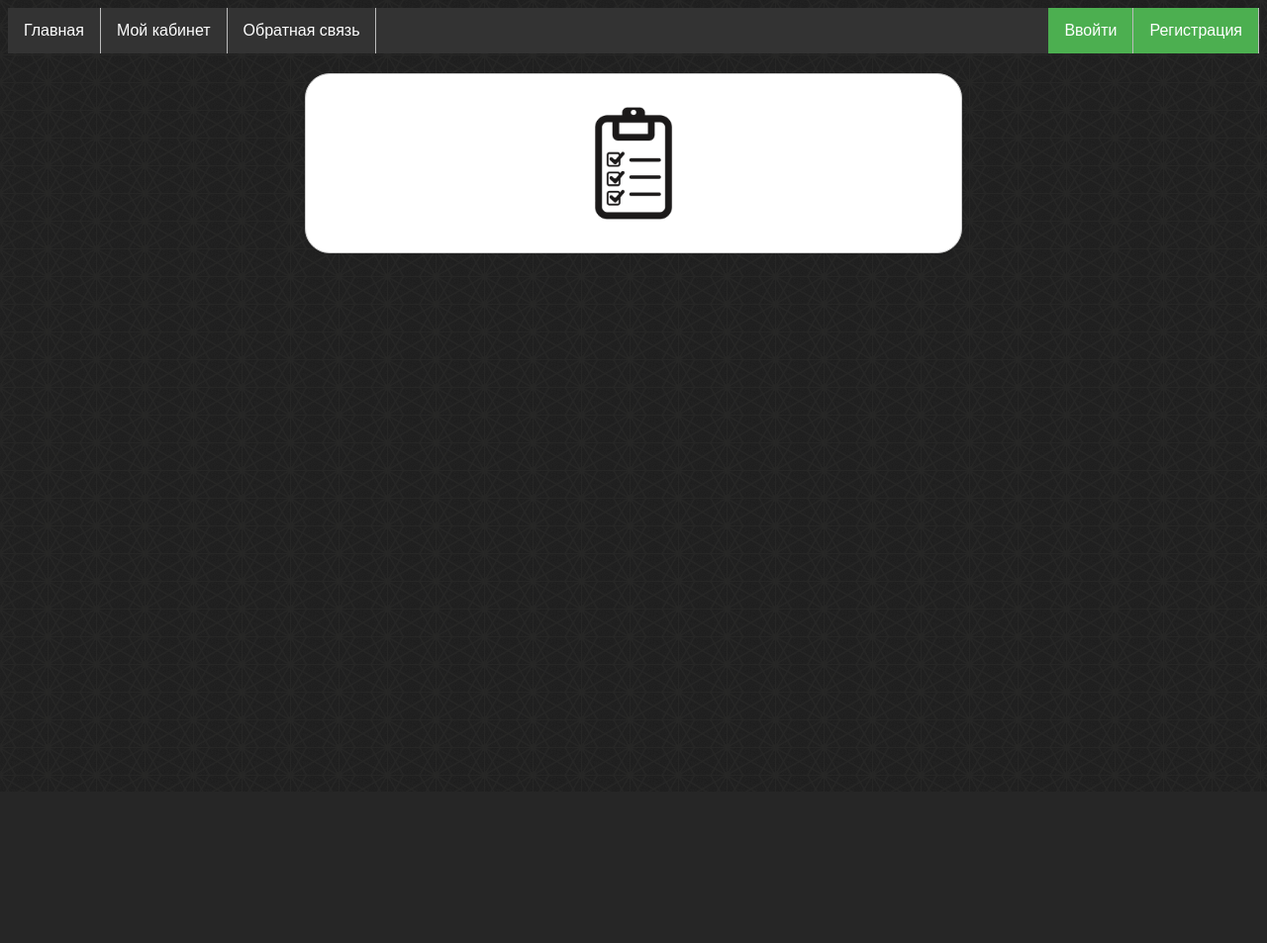
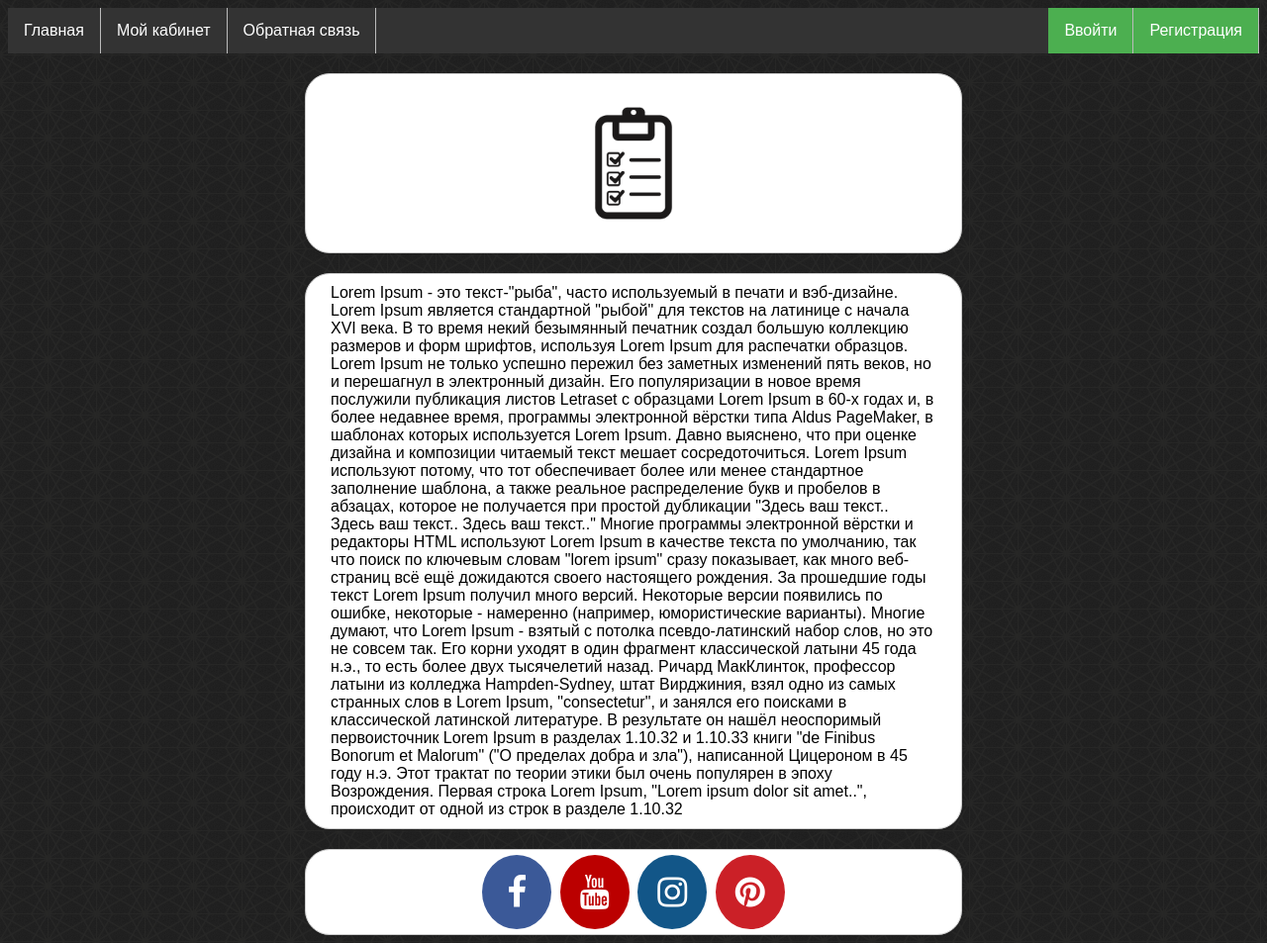
Before and after one commit to ymka666/task_site, a Django app: page / in a window 1280 px wide. Shown: the whole page at 99% size. Before the commit the page ends 256 px from the top, so only its background shows below. Run offline with Django 3.2, Linux system fonts and the light colour scheme.

Commit message:
Add files via upload

```diff
--- a/tasks/static/tasks/css/styles.css
+++ b/tasks/static/tasks/css/styles.css
@@ -349,3 +349,41 @@ w3-check {
   top: 0;
   width: 100%
 }
+
+.fa {
+  padding: 20px;
+  font-size: 35px!important;
+  width: 30px;
+  text-align: center;
+  text-decoration: none;
+  margin: 5px 2px;
+  border-radius: 50%;
+}
+
+.fa:hover {
+    opacity: 0.7;
+}
+
+.fa-facebook {
+  background: #3B5998;
+  color: white;
+}
+
+.fa-youtube {
+  background: #bb0000;
+  color: white;
+}
+
+.fa-instagram {
+  background: #125688;
+  color: white;
+}
+
+.fa-pinterest {
+  background: #cb2027;
+  color: white;
+}
+
+.main-page-text {
+    margin: 10px 25px 10px 25px;
+}
--- a/tasks/templates/tasks/main_page.html
+++ b/tasks/templates/tasks/main_page.html
@@ -1,5 +1,10 @@
 {% extends 'tasks/base.html' %}
 {% load static %}
+
+
+{% block files %}
+<link rel="stylesheet" href="https://cdnjs.cloudflare.com/ajax/libs/font-awesome/4.7.0/css/font-awesome.min.css">
+{% endblock %}
 
 
 {% block content %}
@@ -13,4 +18,40 @@
     </div>
 </section>
 
+<section>
+    <div class="home-page">
+        <p class="main-page-text">Lorem Ipsum - это текст-"рыба", часто используемый в печати и вэб-дизайне.
+            Lorem Ipsum является стандартной "рыбой" для текстов на латинице с начала XVI века.
+            В то время некий безымянный печатник создал большую коллекцию размеров и форм шрифтов, используя
+            Lorem Ipsum для распечатки образцов. Lorem Ipsum не только успешно пережил без заметных изменений
+            пять веков, но и перешагнул в электронный дизайн. Его популяризации в новое время послужили
+            публикация листов Letraset с образцами Lorem Ipsum в 60-х годах и, в более недавнее время,
+            программы электронной вёрстки типа Aldus PageMaker, в шаблонах которых используется Lorem Ipsum.
+            Давно выяснено, что при оценке дизайна и композиции читаемый текст мешает сосредоточиться.
+            Lorem Ipsum используют потому, что тот обеспечивает более или менее стандартное заполнение шаблона,
+            а также реальное распределение букв и пробелов в абзацах, которое не получается при простой дубликации
+            "Здесь ваш текст.. Здесь ваш текст.. Здесь ваш текст.." Многие программы электронной вёрстки и редакторы
+            HTML используют Lorem Ipsum в качестве текста по умолчанию, так что поиск по ключевым словам "lorem ipsum"
+            сразу показывает, как много веб-страниц всё ещё дожидаются своего настоящего рождения. За прошедшие
+            годы текст Lorem Ipsum получил много версий. Некоторые версии появились по ошибке,
+            некоторые - намеренно (например, юмористические варианты).
+            Многие думают, что Lorem Ipsum - взятый с потолка псевдо-латинский набор слов, но это не совсем так.
+            Его корни уходят в один фрагмент классической латыни 45 года н.э., то есть более двух тысячелетий назад.
+            Ричард МакКлинток, профессор латыни из колледжа Hampden-Sydney, штат Вирджиния, взял одно из самых
+            странных слов в Lorem Ipsum, "consectetur", и занялся его поисками в классической латинской литературе.
+            В результате он нашёл неоспоримый первоисточник Lorem Ipsum в разделах 1.10.32 и 1.10.33 книги "de
+            Finibus Bonorum et Malorum" ("О пределах добра и зла"), написанной Цицероном в 45 году н.э. Этот трактат
+            по теории этики был очень популярен в эпоху Возрождения. Первая строка Lorem Ipsum, "Lorem ipsum dolor
+            sit amet..", происходит от одной из строк в разделе 1.10.32</p>
+    </div>
+</section>
+
+<section>
+    <div class="home-page" style="text-align: center;">
+        <a href="#" class="fa fa-facebook"></a>
+        <a href="#" class="fa fa-youtube"></a>
+        <a href="#" class="fa fa-instagram"></a>
+        <a href="#" class="fa fa-pinterest"></a>
+    </div>
+</section>
 {% endblock %}
```
Also changed, not shown: db.sqlite3.
